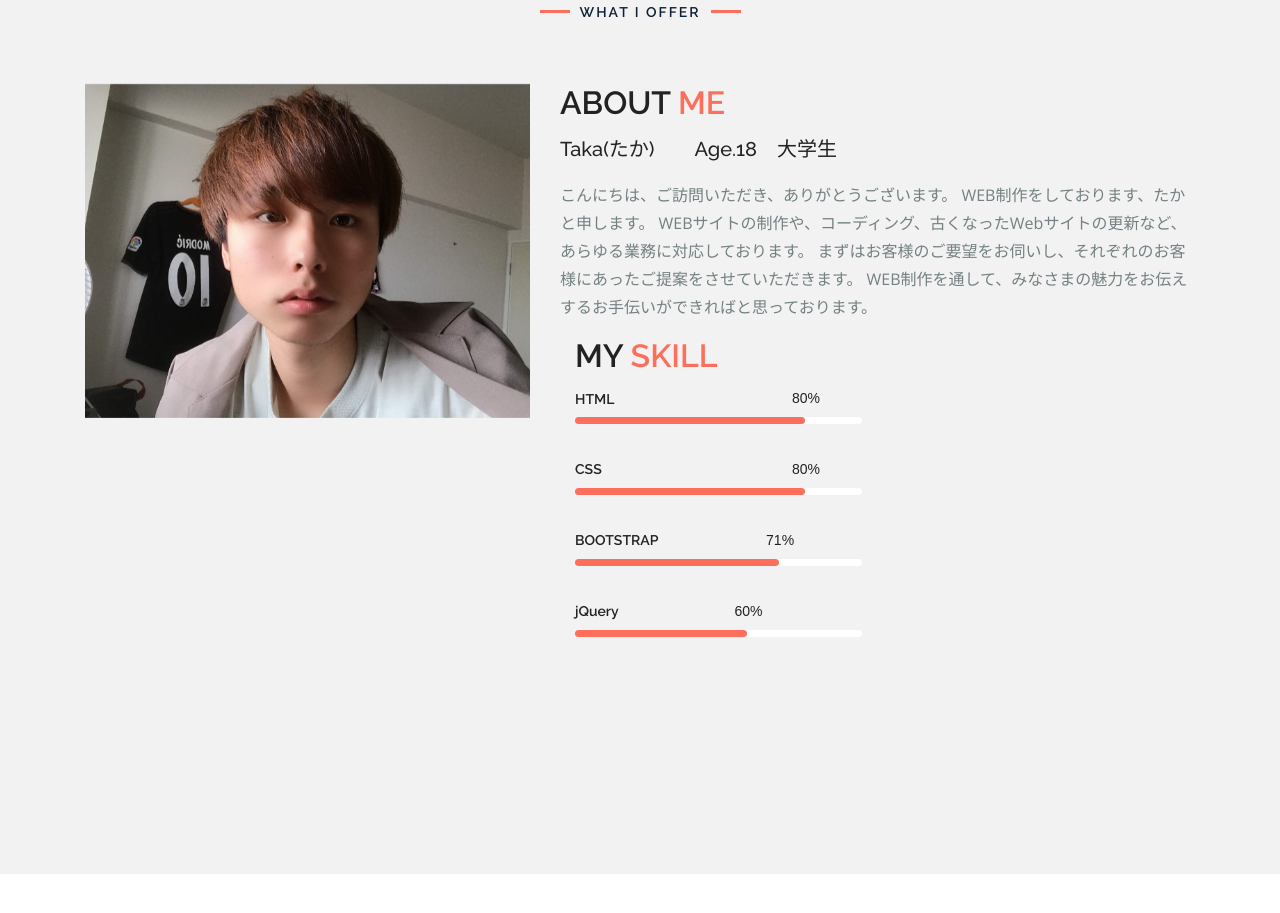
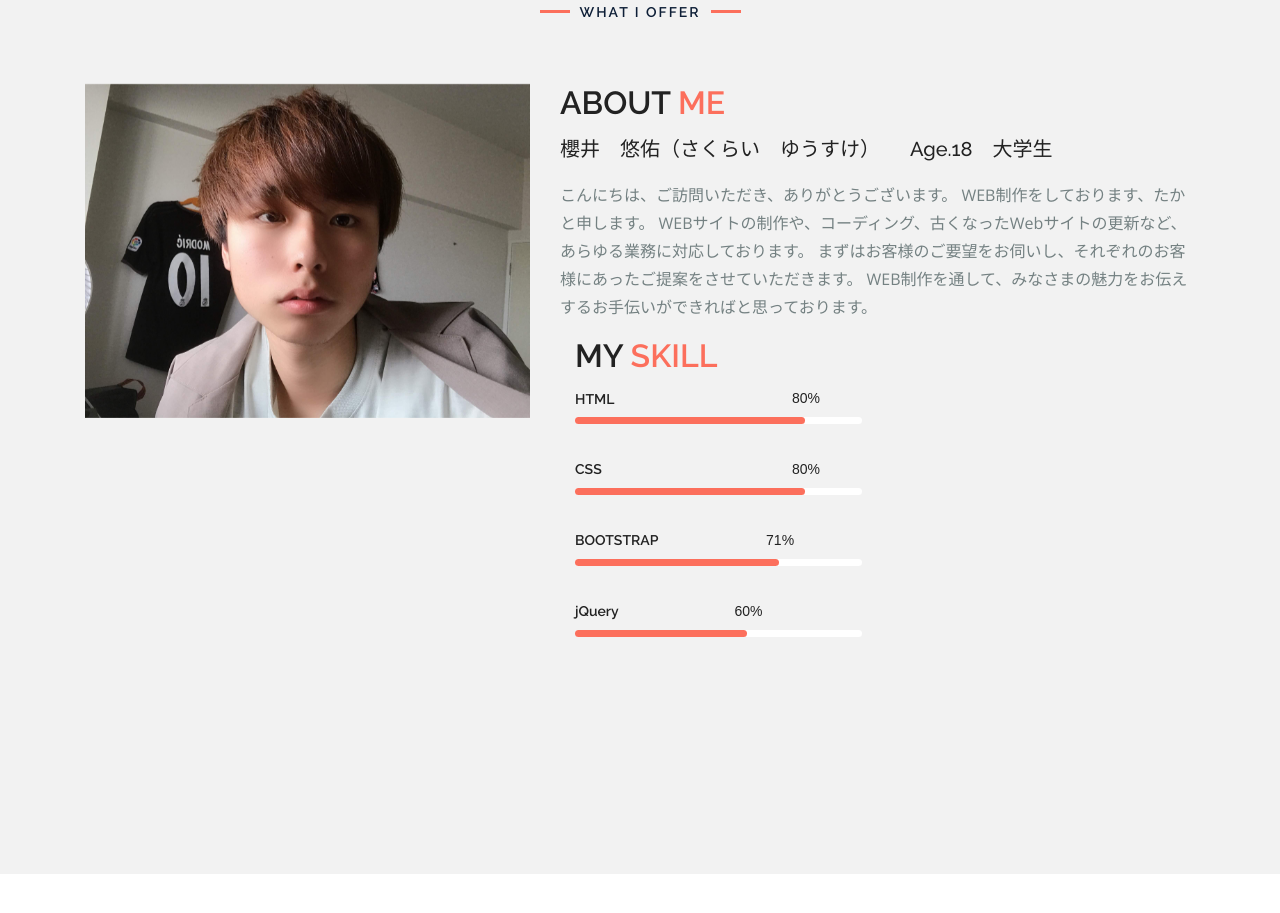
Before and after one commit to Takastyle/takaportfoliopart4, a plain HTML site: page index.html in a window 1280 px wide. Shown: the part 960-1873 px from the top of the page. Drawn offline with nearby package versions, Linux system fonts and the light colour scheme; animation ran at ten frames a second.

Commit message:
Update index.html

```diff
--- a/index.html
+++ b/index.html
@@ -220,7 +220,7 @@
           <div class="about-div" style="background-color: rgb(242,242,242);">
             <div class="about-title">
               <h2>About <span>Me</span></h2>
-              <h4> Taka(たか)　　Age.18　大学生</h4>
+              <h4> 櫻井　悠佑（さくらい　ゆうすけ）　　Age.18　大学生</h4>
             </div>
             <p>
               こんにちは、ご訪問いただき、ありがとうございます。 WEB制作をしております、たかと申します。
```
